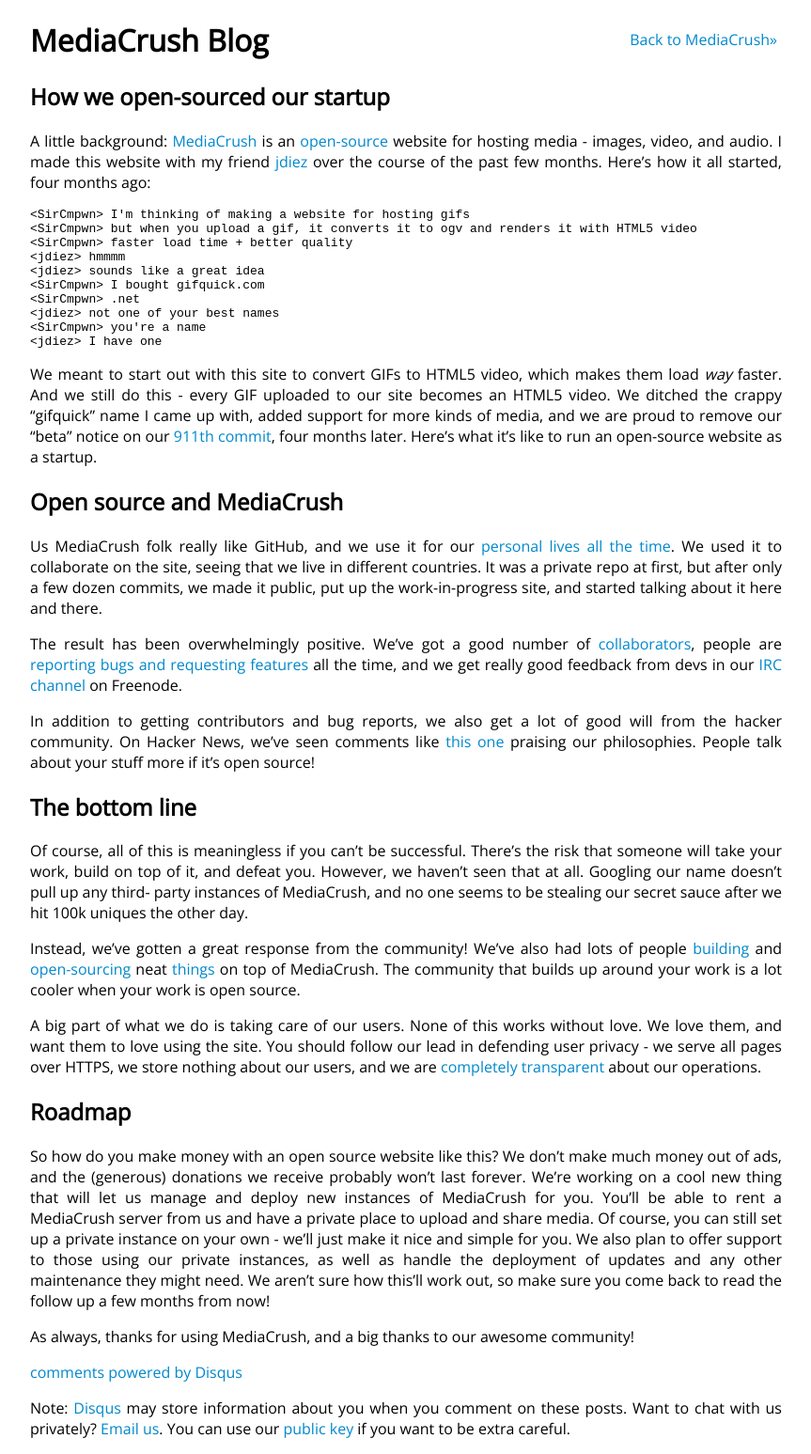
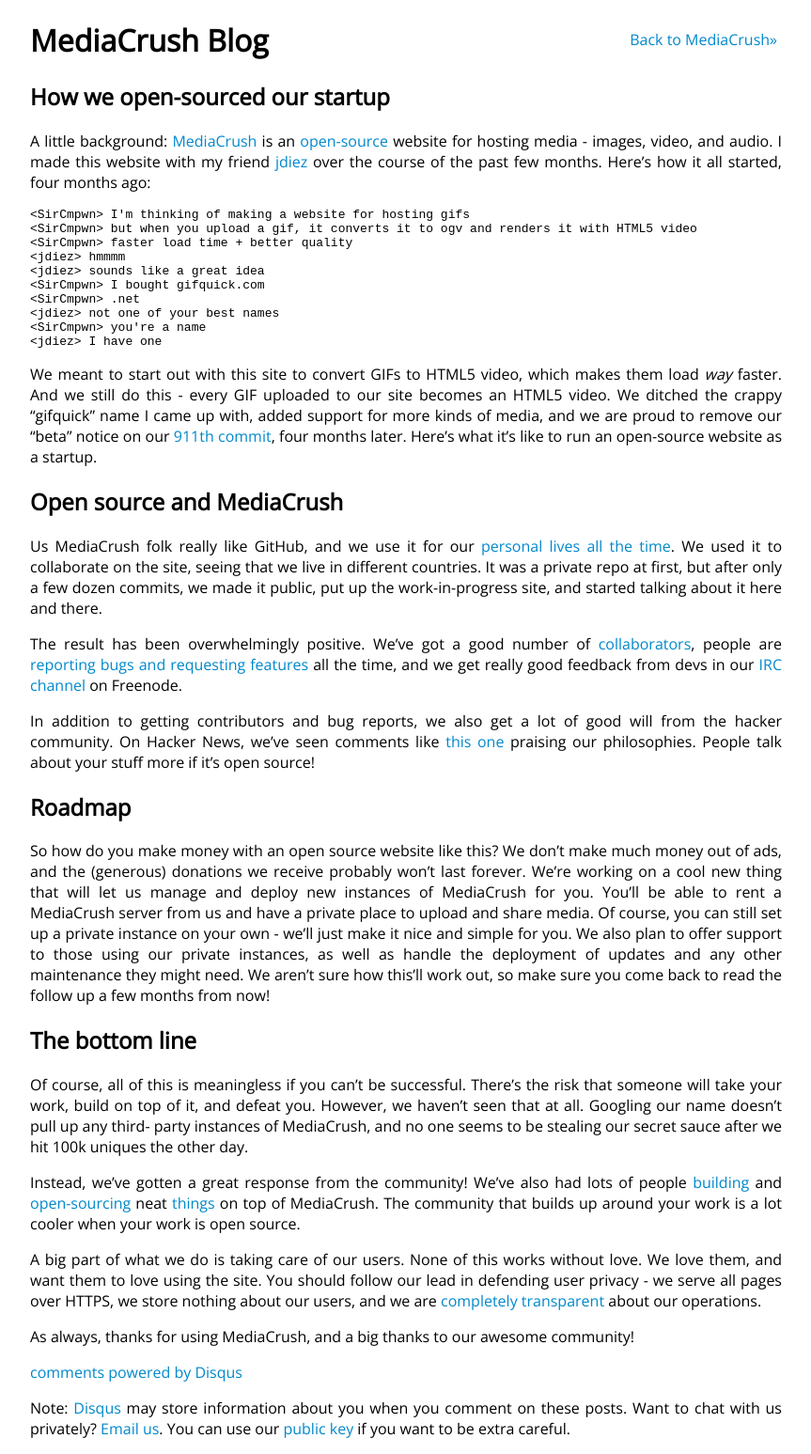
Before and after one commit to MediaCrush/mediacrush.github.io, a Jekyll site: the page built from _posts/2013-11-21-How-we-open-sourced-our-startup.md, in a window 1280 px wide. Shown: the whole page at 94% size, without its empty margins (208-1071 px from the left). Built offline with Jekyll 4.4.1, drawn with Linux system fonts in a browser that asks for light colours; Markdown is read by kramdown in place of the engine named in the settings; comment, search, counter and statistics services are not loaded; part of the change alters nothing that is shown.

```diff
--- a/_posts/2013-11-21-How-we-open-sourced-our-startup.md
+++ b/_posts/2013-11-21-How-we-open-sourced-our-startup.md
@@ -38,6 +38,16 @@ In addition to getting contributors and bug reports, we also get a lot of good w
 News, we've seen comments like [this one](https://news.ycombinator.com/item?id=6189664) praising our philosophies. People
 talk about your stuff more if it's open source!
 
+## Roadmap
+
+So how do you make money with an open source website like this? We don't make much money out of ads, and the (generous)
+donations we receive probably won't last forever. We're working on a cool new thing that will let us manage and deploy
+new instances of MediaCrush for you. You'll be able to rent a MediaCrush server from us and have a private place to
+upload and share media. Of course, you can still set up a private instance on your own - we'll just make it nice and
+simple for you. We also plan to offer support to those using our private instances, as well as handle the deployment
+of updates and any other maintenance they might need. We aren't sure how this'll work out, so make sure you come back to
+read the follow up a few months from now!
+
 ## The bottom line
 
 Of course, all of this is meaningless if you can't be successful. There's the risk that someone will take your work,
@@ -52,14 +62,4 @@ A big part of what we do is taking care of our users. None of this works without
 using the site. You should follow our lead in defending user privacy - we serve all pages over HTTPS, we store nothing
 about our users, and we are [completely transparent](https://mediacru.sh/transparency) about our operations.
 
-## Roadmap
-
-So how do you make money with an open source website like this? We don't make much money out of ads, and the (generous)
-donations we receive probably won't last forever. We're working on a cool new thing that will let us manage and deploy
-new instances of MediaCrush for you. You'll be able to rent a MediaCrush server from us and have a private place to
-upload and share media. Of course, you can still set up a private instance on your own - we'll just make it nice and
-simple for you. We also plan to offer support to those using our private instances, as well as handle the deployment
-of updates and any other maintenance they might need. We aren't sure how this'll work out, so make sure you come back to
-read the follow up a few months from now!
-
 As always, thanks for using MediaCrush, and a big thanks to our awesome community!
```
